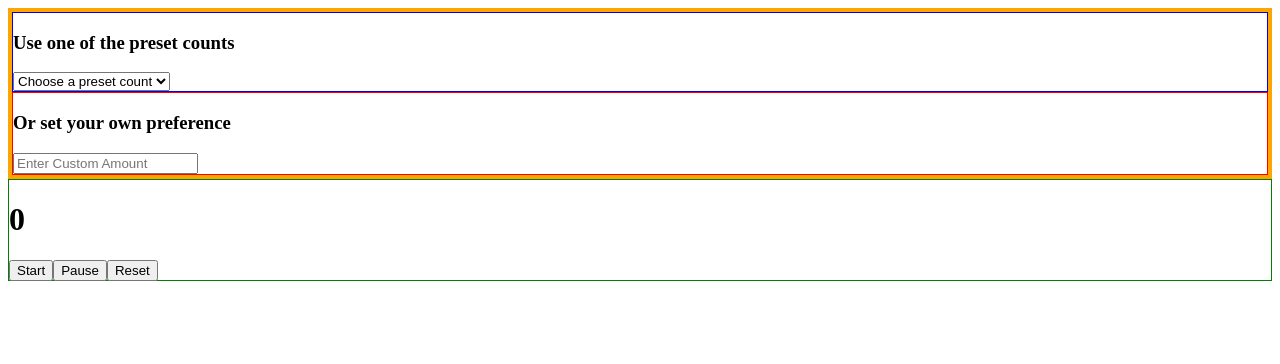
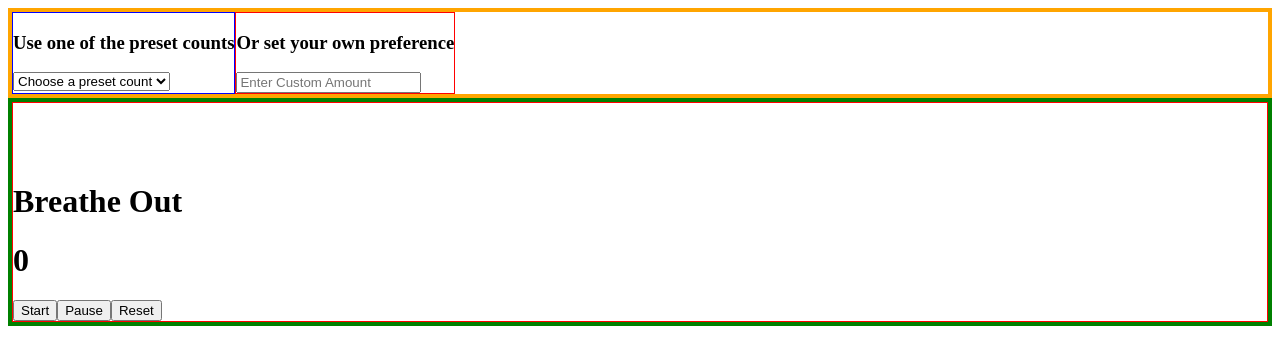
Before and after one commit to daijha/breathcounter, a React app in the folder frontend/: page / in a window 1280 px wide. Shown: the top 364 px of the page. Built offline with nearby package versions, Linux system fonts and the light colour scheme; the HTML template or start-up script is replaced by a standard one.

Commit message:
toggle and countdown logic combo effect done

```diff
--- a/frontend/src/App.css
+++ b/frontend/src/App.css
@@ -1,13 +1,25 @@
 .menu{
   border:4px solid orange;
+  display:flex;
 }
 .precount{
   border:1px solid blue ;
 }
-.customcount{
+.customCount{
   border:1px solid red;
 }
-.breathcounter{
-  border:1px solid green;
-  height: 100px;
+.breathCounter{
+  border:4px solid green;
 }
+.countDisplay{
+  border:1px solid red;
+}
+.fade{
+  transition: opacity ease-in-out 1s;
+}
+.visible{
+  opacity:1;
+}
+.hidden{
+  opacity:0;
+}
--- a/frontend/src/App.jsx
+++ b/frontend/src/App.jsx
@@ -12,23 +12,33 @@ function App() {
 
   //create a state that determines is the countdown is running or not
   const [isRunning, setIsRunning] = useState(false); // not running on render
+  const [isVisible, setIsVisible] = useState(false); // for word fading logic
+  const [cycle, setCycle] = useState(0);
 
   //first create state to add inputs to current num
   useEffect(() => {
-    isPresetActive ? setCurrentNum(Number(presetCount)) : setCurrentNum(Number(customInput));
+    isPresetActive
+      ? setCurrentNum(Number(presetCount))
+      : setCurrentNum(Number(customInput));
     console.log(`current num is ${currentNum}`);
-  },[isPresetActive, presetCount,customInput]);// these all effect how this effect runs
+  }, [isPresetActive, presetCount, customInput]); // these all effect how this effect runs
 
-
-  // then take current num and decrement it using set timeout
-
-    useEffect(()=>{
-      if(currentNum > 0 && isRunning){
-   const id = setTimeout(()=>{
-    setCurrentNum(currentNum -1)
-  }, 1000)
-      return ()=> clearTimeout(id)};
-     }, [isRunning, currentNum]);
+  // then take current num and decrement it using set timeout( relies on breathing toggle)
+   //toggle the visibility of the breathing instructions combined the 2 effects into 1
+  useEffect(() => {
+    let id ; // gives the cleartimeout id access(scope)
+if (currentNum > 0 && isRunning ){
+   id = setTimeout(() => {
+      setIsVisible((prev) => !prev); // toggle
+      setCycle(cycle + 1);// let the toggle run all the way through (1 cycle)
+      const newNum = cycle + 1 // update cycle count
+            if ( newNum % 2 === 0) {
+      setCurrentNum((prev) => prev - 1);//updates countdown after cycle completes
+    }
+    }, 2000);
+}
+    return () => clearTimeout(id);
+  }, [isRunning, currentNum, cycle]);
 
   return (
     <>
@@ -52,7 +62,7 @@ function App() {
           </select>
         </div>
 
-        <div className="customcount">
+        <div className="customCount">
           <h3>Or set your own preference </h3>
           <input
             type="number"
@@ -67,12 +77,37 @@ function App() {
         </div>
       </div>
 
-      <div className="breathcounter">
-        <div countdisplay>
+      <div className="breathCounter">
+        <div className="countDisplay">
+          <h1 className={isVisible ? `fade visible` : `fade hidden`}>
+            Breathe In
+          </h1>
+          <h1 className={isVisible ? `fade hidden` : `fade visible`}>
+            Breathe Out
+          </h1>
           <h1> {currentNum}</h1>
-          <button onClick={()=>{setIsRunning(true)}}>Start</button>
-          <button onClick={()=>{setIsRunning(false)}}>Pause</button>
-          <button onClick={()=>{setIsRunning(false); setCurrentNum(Number(isPresetActive? presetCount: customInput))}}>Reset</button>
+          <button
+            onClick={() => {
+              setIsRunning(true);
+            }}
+          >
+            Start
+          </button>
+          <button
+            onClick={() => {
+              setIsRunning(false);
+            }}
+          >
+            Pause
+          </button>
+          <button
+            onClick={() => {
+              setIsRunning(false);
+              setCurrentNum(Number(isPresetActive ? presetCount : customInput));
+            }}
+          >
+            Reset
+          </button>
         </div>
       </div>
     </>
```
